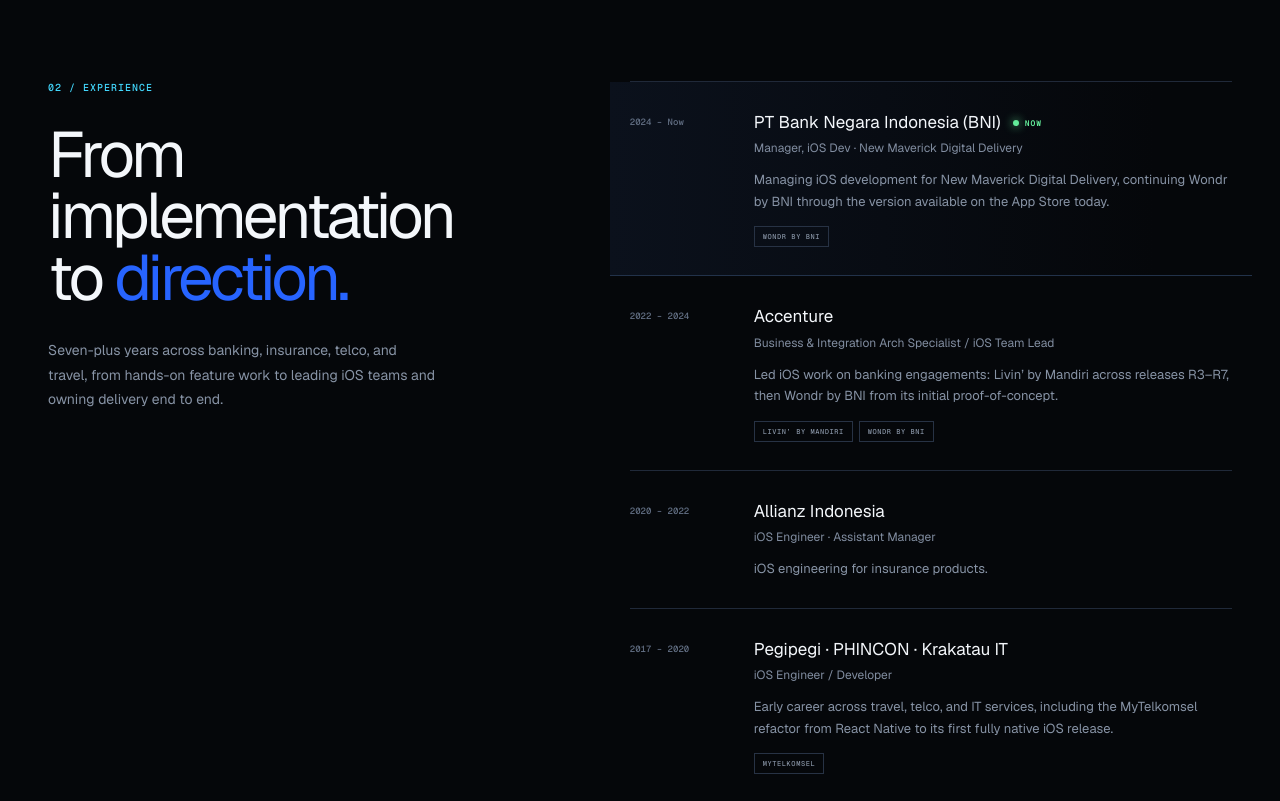
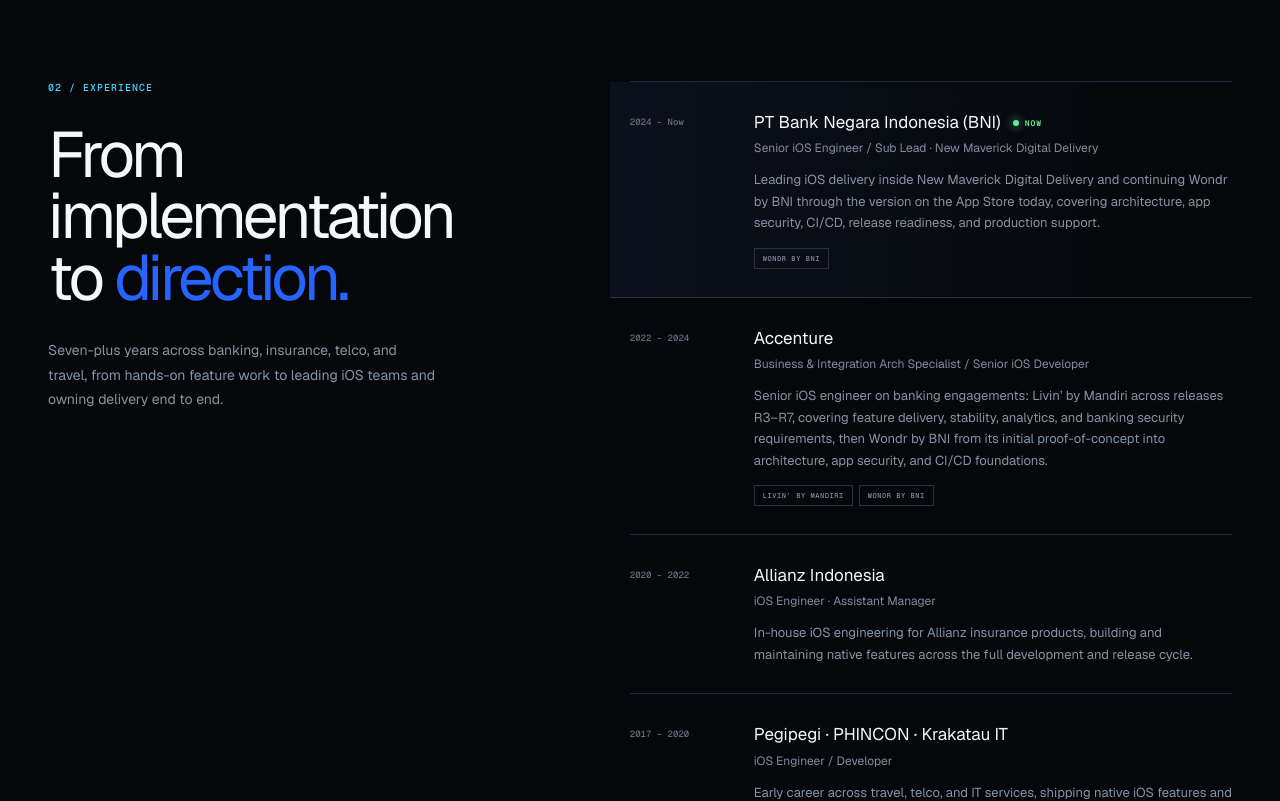
Before and after one commit to arigonta/personal-website, a Next.js app: page /personal-website/ in a window 1280 px wide. Shown: the part 2440-3241 px from the top of the page. Built offline with nearby package versions, Linux system fonts and the light colour scheme.

Commit message:
Refine experience role titles and summaries
Replace the internal Manager grade with the Senior iOS Engineer / Sub
Lead framing for BNI, drop iOS Team Lead from the Accenture role line,
and expand the BNI, Accenture, Allianz, and early career summaries with
the documented scope of work.

```diff
--- a/app/page.tsx
+++ b/app/page.tsx
@@ -61,18 +61,18 @@
   {
     period: "2024 – Now",
     company: "PT Bank Negara Indonesia (BNI)",
-    role: "Manager, iOS Dev · New Maverick Digital Delivery",
+    role: "Senior iOS Engineer / Sub Lead · New Maverick Digital Delivery",
     summary:
-      "Managing iOS development for New Maverick Digital Delivery, continuing Wondr by BNI through the version available on the App Store today.",
+      "Leading iOS delivery inside New Maverick Digital Delivery and continuing Wondr by BNI through the version on the App Store today, covering architecture, app security, CI/CD, release readiness, and production support.",
     products: ["Wondr by BNI"],
     current: true,
   },
   {
     period: "2022 – 2024",
     company: "Accenture",
-    role: "Business & Integration Arch Specialist / iOS Team Lead",
+    role: "Business & Integration Arch Specialist / Senior iOS Developer",
     summary:
-      "Led iOS work on banking engagements: Livin’ by Mandiri across releases R3–R7, then Wondr by BNI from its initial proof-of-concept.",
+      "Senior iOS engineer on banking engagements: Livin’ by Mandiri across releases R3–R7, covering feature delivery, stability, analytics, and banking security requirements, then Wondr by BNI from its initial proof-of-concept into architecture, app security, and CI/CD foundations.",
     products: ["Livin’ by Mandiri", "Wondr by BNI"],
     current: false,
   },
@@ -80,7 +80,8 @@
     period: "2020 – 2022",
     company: "Allianz Indonesia",
     role: "iOS Engineer · Assistant Manager",
-    summary: "iOS engineering for insurance products.",
+    summary:
+      "In-house iOS engineering for Allianz insurance products, building and maintaining native features across the full development and release cycle.",
     products: [],
     current: false,
   },
@@ -89,7 +90,7 @@
     company: "Pegipegi · PHINCON · Krakatau IT",
     role: "iOS Engineer / Developer",
     summary:
-      "Early career across travel, telco, and IT services, including the MyTelkomsel refactor from React Native to its first fully native iOS release.",
+      "Early career across travel, telco, and IT services, shipping native iOS features and contributing to the MyTelkomsel refactor from React Native to its first fully native iOS release, with a focus on native implementation, platform performance, and maintainability.",
     products: ["MyTelkomsel"],
     current: false,
   },
@@ -326,7 +327,7 @@
             </div>
             <div className="footerFacts">
               <div><span>Location</span><p>Jakarta, Indonesia · GMT+7</p></div>
-              <div><span>Currently</span><p>Manager, iOS Dev at PT Bank Negara Indonesia (BNI)</p></div>
+              <div><span>Currently</span><p>Senior iOS Engineer / Sub Lead at PT Bank Negara Indonesia (BNI)</p></div>
               <div><span>Open to</span><p>Senior iOS engineering roles, freelance product builds, and meaningful conversations</p></div>
             </div>
           </div>
```
Also changed, not shown: 1 other file (tests, documents, lock files or other folders).
